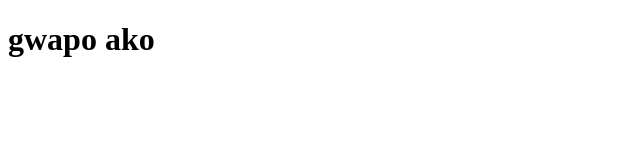
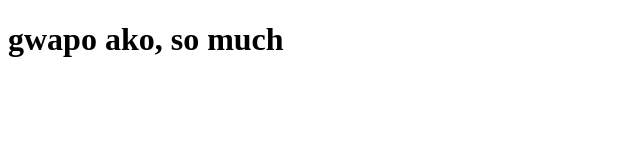
Before and after one commit to Tinga-r0n/My-Repo, a plain HTML site: page index.html in a window 1280 px wide. Shown: the whole page, without its empty margins (0-640 px from the left). Drawn offline with Linux system fonts and the light colour scheme.

Commit message:
add sentence

```diff
--- a/index.html
+++ b/index.html
@@ -7,6 +7,6 @@
     <title>Document</title>
 </head>
 <body>
-    <h1>gwapo ako</h1>
+    <h1>gwapo ako, so much</h1>
 </body>
 </html>
```
